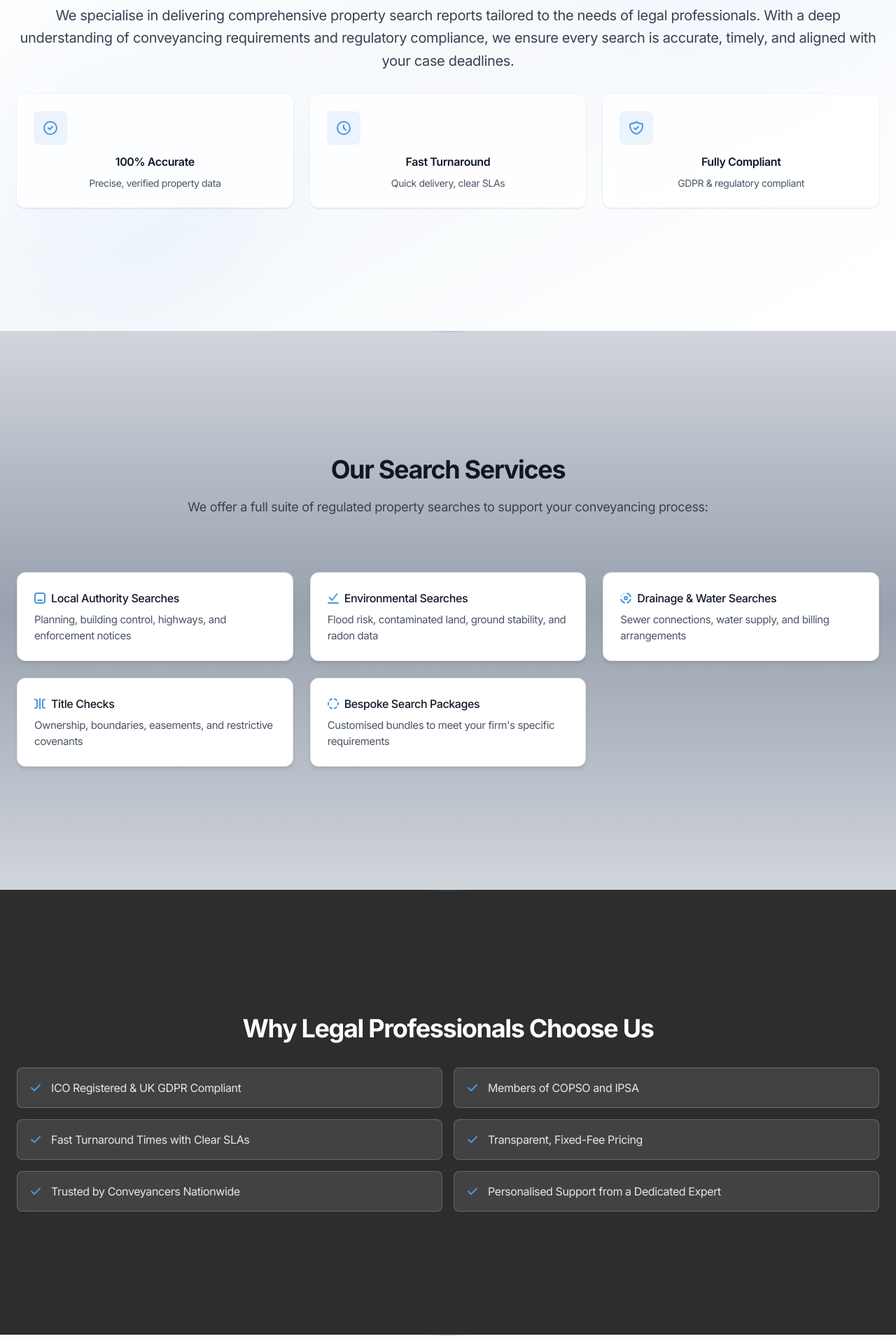
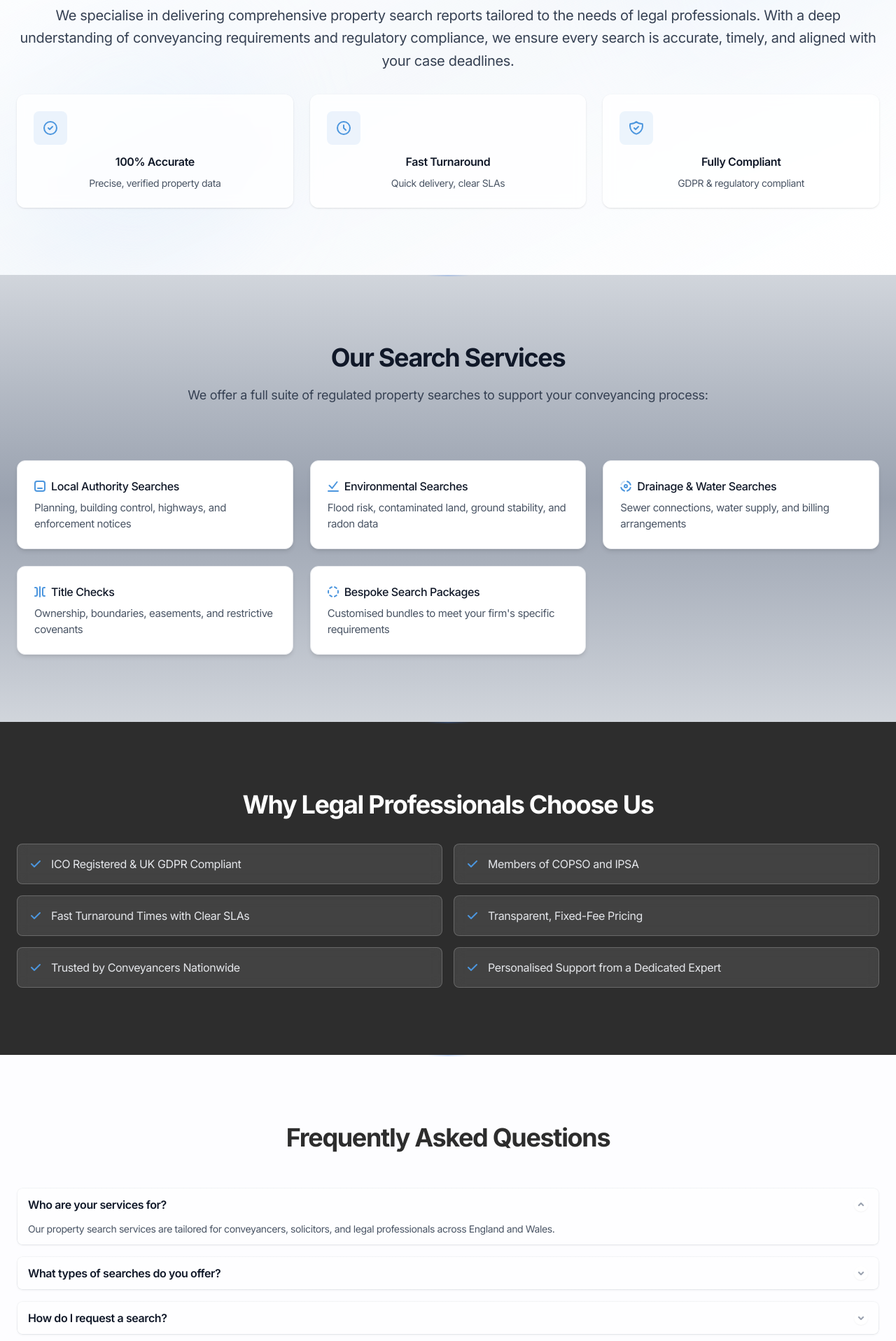
Before and after one commit to Adap1oCode/home-info-web, a Next.js app: page / in a window 1280 px wide. Shown: the part 880-2797 px from the top of the page at 70% size. Built offline with nearby package versions, Linux system fonts and the light colour scheme.

Commit message:
Refactor multiple components to improve layout consistency; remove unnecessary wrapper divs in About, Contact, FAQs, Services, and Trust Signals sections; enhance Footer component with responsive adjustments and logo size options.

```diff
--- a/components/about-section.tsx
+++ b/components/about-section.tsx
@@ -8,8 +8,7 @@ export default function AboutSection() {
       </div>
 
       <div className="mx-auto w-full px-4 sm:px-6">
-        <div className="pb-12 md:pb-20">
-          <div>
+        <div>
             {/* Badge */}
             <div className="mb-6 flex justify-center" data-aos="zoom-y-out">
               <span className="inline-flex items-center rounded-full bg-[#4C96DE]/10 px-4 py-2 text-sm font-medium text-[#4C96DE] ring-1 ring-[#4C96DE]/20">
@@ -75,7 +74,6 @@ export default function AboutSection() {
                 </div>
               </div>
             </div>
-          </div>
         </div>
       </div>
     </section>
--- a/components/contact-form.tsx
+++ b/components/contact-form.tsx
@@ -89,8 +89,7 @@ export default function ContactForm() {
       </div>
 
       <div className="mx-auto w-full px-4 sm:px-6">
-        <div className="py-12 md:py-20">
-          <div className="mx-auto">
+        <div className="mx-auto">
             <div className="mb-8 text-center">
               <h2
                 className="mb-4 text-3xl font-bold text-white md:text-4xl"
@@ -290,7 +289,6 @@ export default function ContactForm() {
                 .
               </p>
             </form>
-          </div>
         </div>
       </div>
     </section>
--- a/components/faqs-section.tsx
+++ b/components/faqs-section.tsx
@@ -32,7 +32,7 @@ export default function FAQsSection() {
   return (
     <section id="faqs" className="relative bg-[#FDFDFF] py-16 transition-all duration-700 md:py-24">
       <div className="mx-auto w-full px-4 sm:px-6">
-        <div className="py-12 md:py-20">
+        <div>
           <h2 className="mb-12 text-center text-4xl font-bold text-[#2D2D2D]">
             Frequently Asked Questions
           </h2>
--- a/components/hero-home.tsx
+++ b/components/hero-home.tsx
@@ -13,7 +13,7 @@ export default function HeroHome() {
 
       <div className="relative mx-auto w-full px-4 sm:px-6">
         {/* Hero content */}
-        <div className="pb-12 pt-20 md:pb-16 md:pt-24 lg:pb-20 lg:pt-28">
+        <div className="py-16 md:py-24">
           <div className="grid gap-8 lg:grid-cols-2 lg:gap-12 items-center mx-auto">
             {/* Left Column - Content */}
             <div className="text-center lg:text-left" data-aos="fade-right">
--- a/components/services-section.tsx
+++ b/components/services-section.tsx
@@ -86,7 +86,7 @@ export default function ServicesSection() {
       </div>
 
       <div className="mx-auto w-full px-4 sm:px-6">
-        <div className="py-12 md:py-20">
+        <div>
           {/* Section header */}
           <div className="pb-16 text-center md:pb-20">
             <h2
--- a/components/trust-signals.tsx
+++ b/components/trust-signals.tsx
@@ -9,10 +9,17 @@ export default function TrustSignals() {
   ];
 
   return (
-    <section className="relative bg-[#2D2D2D] py-16 text-white transition-all duration-700 md:py-24">
+    <section className="relative bg-[#2D2D2D] py-16 text-white transition-all duration-700 md:py-24 overflow-hidden">
+      {/* Decorative blue elements */}
+      <div className="absolute inset-0 -z-10">
+        <div className="absolute top-0 right-0 h-96 w-96 rounded-full bg-[#4C96DE]/20 blur-3xl"></div>
+        <div className="absolute bottom-0 left-0 h-96 w-96 rounded-full bg-[#4C96DE]/15 blur-3xl"></div>
+        <div className="absolute top-1/2 left-1/2 h-64 w-64 -translate-x-1/2 -translate-y-1/2 rounded-full bg-[#4C96DE]/10 blur-3xl"></div>
+        <div className="absolute top-1/4 left-1/4 h-80 w-80 rounded-full bg-[#4C96DE]/10 blur-3xl"></div>
+      </div>
+
       <div className="mx-auto w-full px-4 sm:px-6">
-        <div className="py-12 md:py-20">
-          <div className="text-center">
+        <div className="text-center">
             <h2
               className="mb-8 text-3xl font-bold text-white md:text-4xl"
               data-aos="zoom-y-out"
@@ -23,7 +30,7 @@ export default function TrustSignals() {
               {signals.map((signal, index) => (
                 <div
                   key={index}
-                  className="group flex items-start space-x-3 rounded-lg bg-white/10 backdrop-blur-sm border border-white/20 p-4 text-left transition-all duration-300 hover:bg-white/15 hover:shadow-lg hover:border-[#4C96DE]/50"
+                  className="group flex items-start space-x-3 rounded-lg bg-white/10 backdrop-blur-sm border border-white/20 p-4 text-left transition-all duration-300 hover:bg-white/15 hover:shadow-lg hover:shadow-[#4C96DE]/20 hover:border-[#4C96DE]/50"
                   data-aos="zoom-y-out"
                   data-aos-delay={index * 100}
                 >
@@ -42,7 +49,6 @@ export default function TrustSignals() {
                 </div>
               ))}
             </div>
-          </div>
         </div>
       </div>
     </section>
--- a/components/ui/footer.tsx
+++ b/components/ui/footer.tsx
@@ -10,9 +10,9 @@ export default function Footer({ border = false }: { border?: boolean }) {
           className={`grid gap-10 py-8 sm:grid-cols-12 md:py-12 ${border ? "border-t border-gray-200" : ""}`}
         >
           {/* 1st block */}
-          <div className="space-y-2 sm:col-span-12 lg:col-span-4">
-            <div>
-              <Logo />
+          <div className="space-y-2 sm:col-span-12 lg:col-span-6">
+            <div className="mb-4">
+              <Logo size="large" />
             </div>
             <div className="space-y-1 text-sm text-[#2D2D2D]/80">
               <div className="font-medium text-[#2D2D2D]">Property Search Solutions Ltd</div>
@@ -23,7 +23,7 @@ export default function Footer({ border = false }: { border?: boolean }) {
           </div>
 
           {/* 2nd block */}
-          <div className="space-y-2 sm:col-span-6 md:col-span-3 lg:col-span-2">
+          <div className="space-y-2 sm:col-span-6 md:col-span-3 lg:col-span-2 xl:col-span-2">
             <h3 className="text-sm font-medium text-[#2D2D2D]">Services</h3>
             <ul className="space-y-2 text-sm">
               <li>
@@ -62,7 +62,7 @@ export default function Footer({ border = false }: { border?: boolean }) {
           </div>
 
           {/* 3rd block */}
-          <div className="space-y-2 sm:col-span-6 md:col-span-3 lg:col-span-2">
+          <div className="space-y-2 sm:col-span-6 md:col-span-3 lg:col-span-2 xl:col-span-2">
             <h3 className="text-sm font-medium text-[#2D2D2D]">Company</h3>
             <ul className="space-y-2 text-sm">
               <li>
@@ -93,7 +93,7 @@ export default function Footer({ border = false }: { border?: boolean }) {
           </div>
 
           {/* 4th block */}
-          <div className="space-y-2 sm:col-span-6 md:col-span-3 lg:col-span-2">
+          <div className="space-y-2 sm:col-span-6 md:col-span-3 lg:col-span-2 xl:col-span-2">
             <h3 className="text-sm font-medium text-[#2D2D2D]">Legal</h3>
             <ul className="space-y-2 text-sm">
               <li>
@@ -118,14 +118,14 @@ export default function Footer({ border = false }: { border?: boolean }) {
       </div>
 
       {/* Big text */}
-      <div className="relative -mt-16 h-60 w-full" aria-hidden="true">
-        <div className="pointer-events-none absolute left-1/2 -z-10 -translate-x-1/2 text-center text-[348px] font-bold leading-none before:bg-linear-to-b before:from-[#2D2D2D]/20 before:to-[#2D2D2D]/10 before:to-80% before:bg-clip-text before:text-transparent before:content-['Property'] after:absolute after:inset-0 after:bg-[#2D2D2D]/30 after:bg-clip-text after:text-transparent after:mix-blend-darken after:content-['Property'] after:[text-shadow:0_1px_0_#2D2D2D]"></div>
+      <div className="relative -mt-8 h-10 w-full" aria-hidden="true">
+        <div className="pointer-events-none absolute left-1/2 -z-10 -translate-x-1/2 text-center text-[200px] font-bold leading-none before:bg-linear-to-b before:from-[#2D2D2D]/20 before:to-[#2D2D2D]/10 before:to-80% before:bg-clip-text before:text-transparent before:content-['Property'] after:absolute after:inset-0 after:bg-[#2D2D2D]/30 after:bg-clip-text after:text-transparent after:mix-blend-darken after:content-['Property'] after:[text-shadow:0_1px_0_#2D2D2D]"></div>
         {/* Glow */}
         <div
           className="absolute bottom-0 left-1/2 -translate-x-1/2 translate-y-2/3"
           aria-hidden="true"
         >
-          <div className="h-56 w-56 rounded-full border-[20px] border-[#4C96DE] blur-[80px]"></div>
+          <div className="h-40 w-40 rounded-full border-[20px] border-[#4C96DE] blur-[60px]"></div>
         </div>
       </div>
     </footer>
--- a/components/ui/logo.tsx
+++ b/components/ui/logo.tsx
@@ -1,14 +1,18 @@
 import Link from "next/link";
 import Image from "next/image";
 
-export default function Logo() {
+export default function Logo({ size = "default" }: { size?: "default" | "large" }) {
+  const dimensions = size === "large"
+    ? { width: 200, height: 67 }
+    : { width: 120, height: 40 };
+
   return (
     <Link href="/" className="inline-flex" aria-label="Property Search Solutions">
       <Image
         src="/images/logo.png"
         alt="Home Information SEARCHES"
-        width={120}
-        height={40}
+        width={dimensions.width}
+        height={dimensions.height}
         className="h-auto w-auto"
         priority
       />
```
